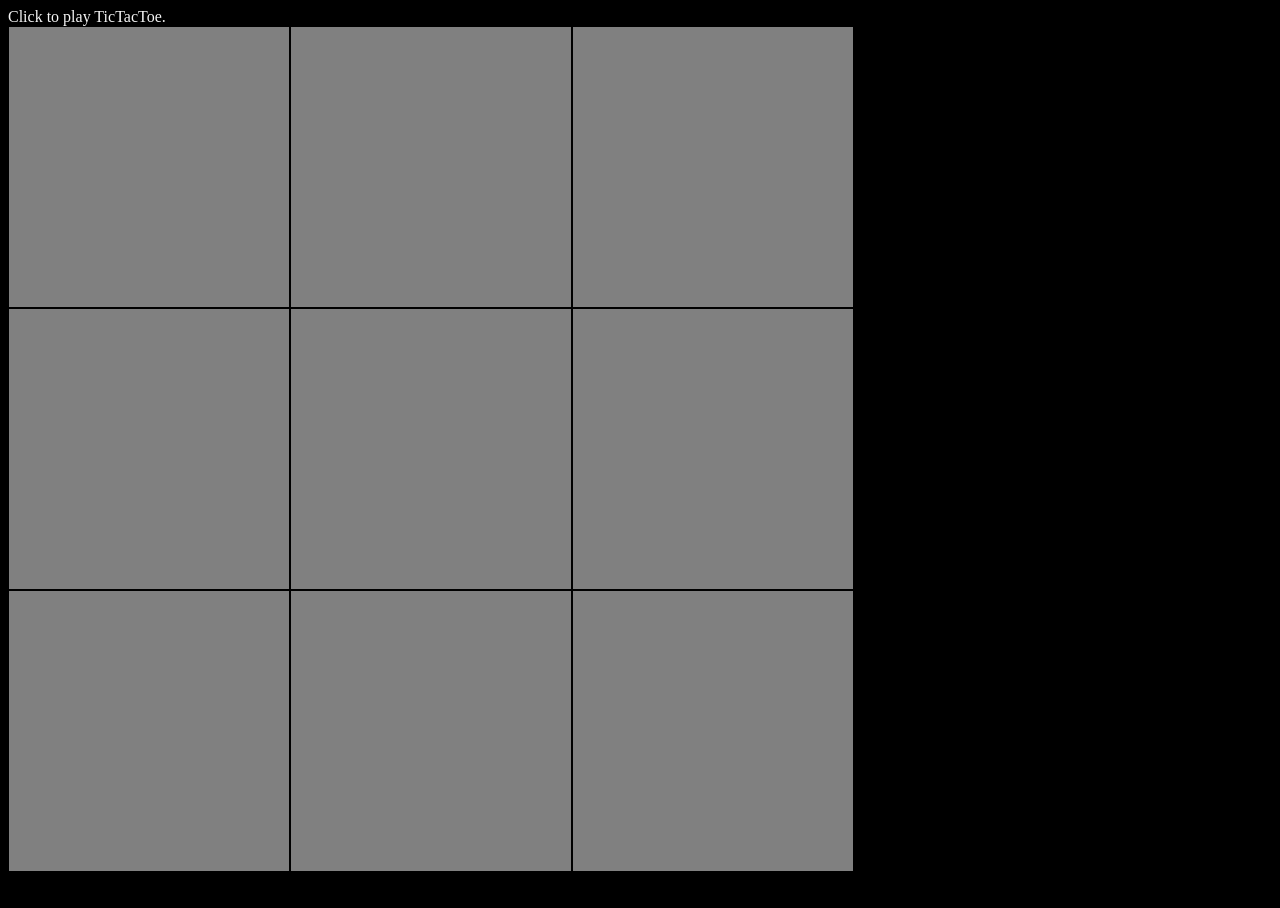
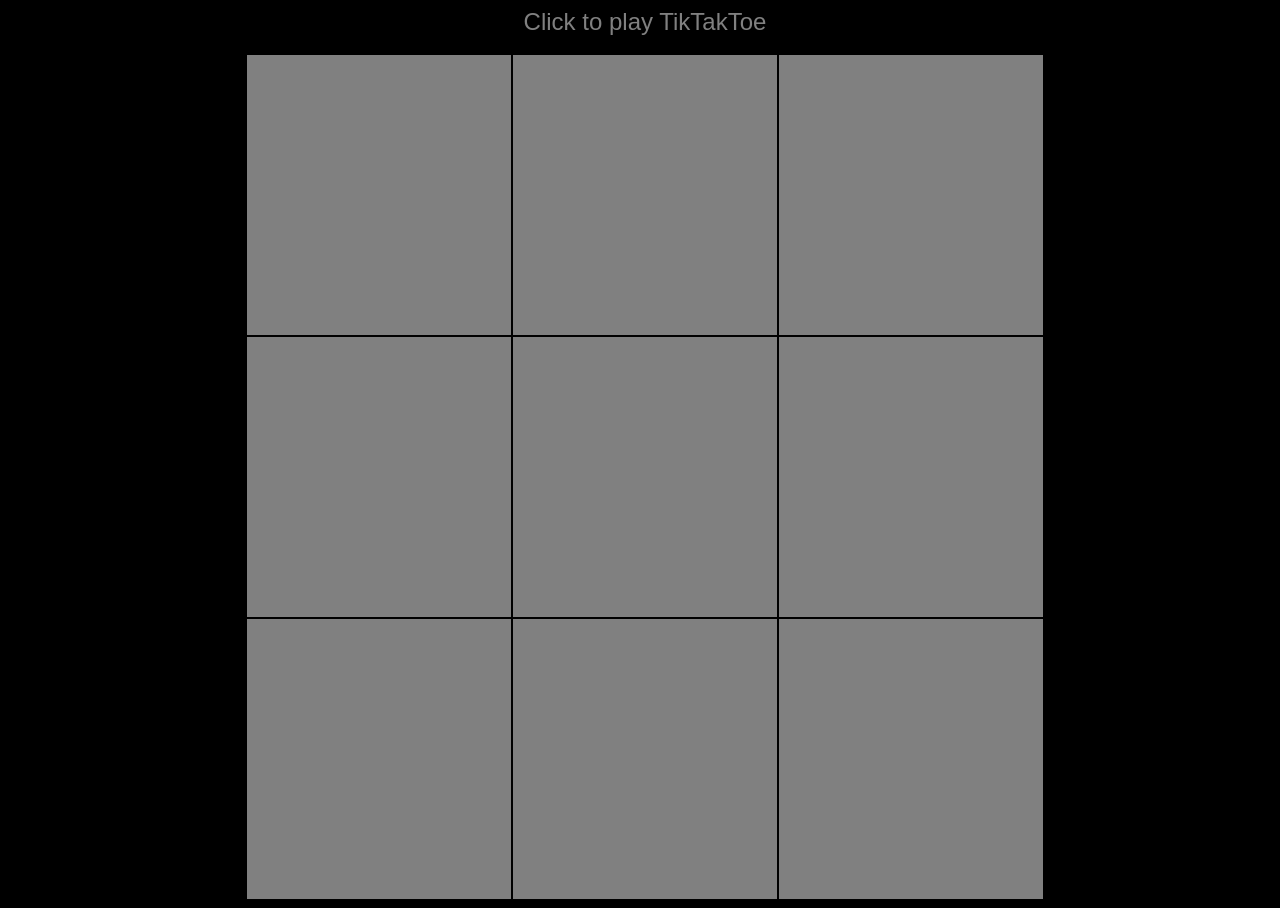
Before and after one commit to koneshna/tiktaktoe, a plain HTML site: page tiktaktoe9.html in a window 1280 px wide. Before the commit the page ends 872 px from the top, so only its background shows below. Drawn offline with Linux system fonts and the light colour scheme.

Commit message:
centered board

```diff
--- a/script.js
+++ b/script.js
@@ -1,7 +1,7 @@
 let currentPlayer = "O";
-alert("Are you ready?");
-alert("BEHOLD");
-alert("TicTakToe");
+// alert("Are you ready?");
+ alert("BEHOLD");
+ alert("TicTakToe");
 let won = false;
 function place(box) {
   if (box.innerText != "" || won) return;
--- a/style.css
+++ b/style.css
@@ -9,16 +9,38 @@
     background-color: grey;
   }
 
-  body {
-    color: whitesmoke;
+body {
+    color: rgb(243, 0, 0);
     background-color: black;
   }
 
-  .row {
+.row {
     clear: both;
+    color:black;
+    display:flex;
+    justify-content: center;
+    align-content: center;
+    flex-wrap: wrap;
+    inline-size: 266px;
+
   }
 
-  .click-to-play {
+.click-to-play {
     font-size: 199;
     font-family: fantasy;
   }
+
+.header{
+  display: flex;
+  justify-content: center;
+  color: grey;
+  margin-left: 10px;
+  font-size: x-large;
+  font-family: sans-serif;
+}
+.board{
+  display: flex;
+  justify-content: center;
+  margin-left: 10px;
+  flex-wrap: wrap;
+}
--- a/tiktaktoe9.html
+++ b/tiktaktoe9.html
@@ -3,14 +3,14 @@
 <html lang="en">
   <head>
     <script src="script.js"></script>
-    <title>TicTacToe</title>
+    <title>TikTakToe</title>
     <link href="style.css" rel="stylesheet" />
   </head>
 
   <body>
-    <div id="player"></div>
-    Click to play TicTacToe.<br />
-    <div>
+    <div class="header" id="player">Click to play TikTakToe</div>
+    <br />
+    <div class="board">
       <div class="row">
         <div id="0_0" onclick="place(this)"></div>
         <div id="1_0" onclick="place(this)"></div>
```
